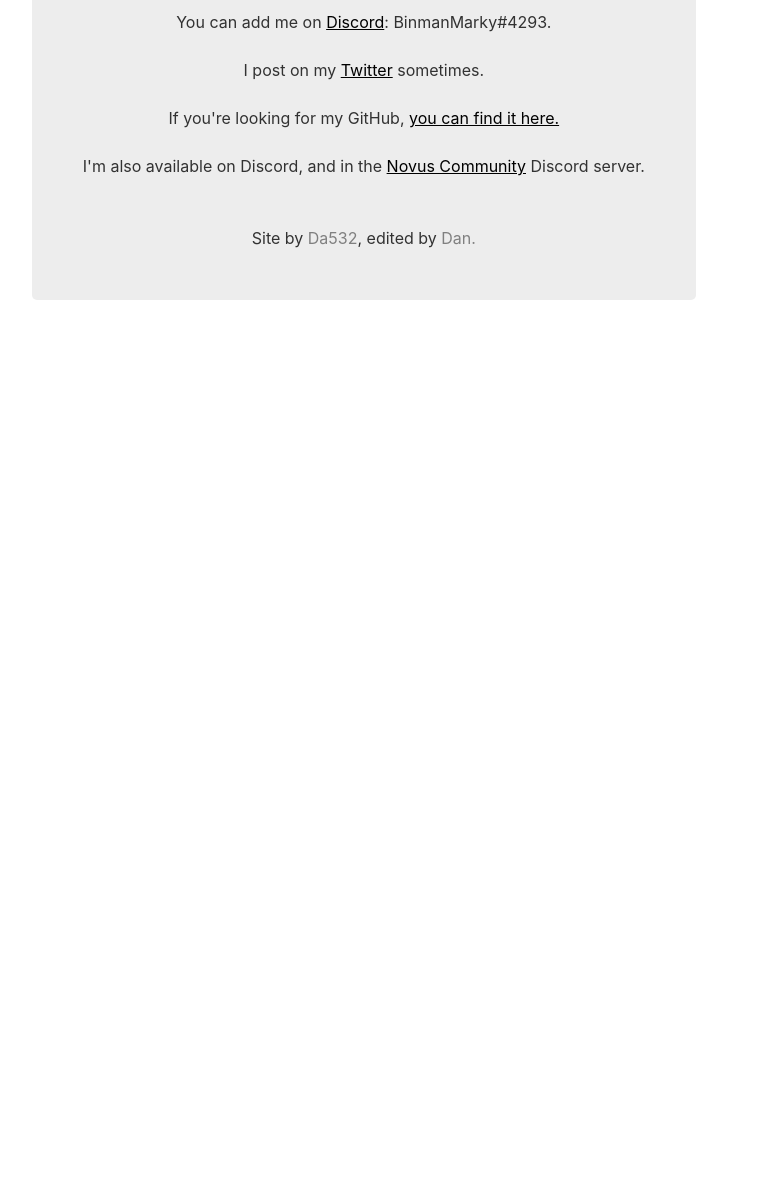
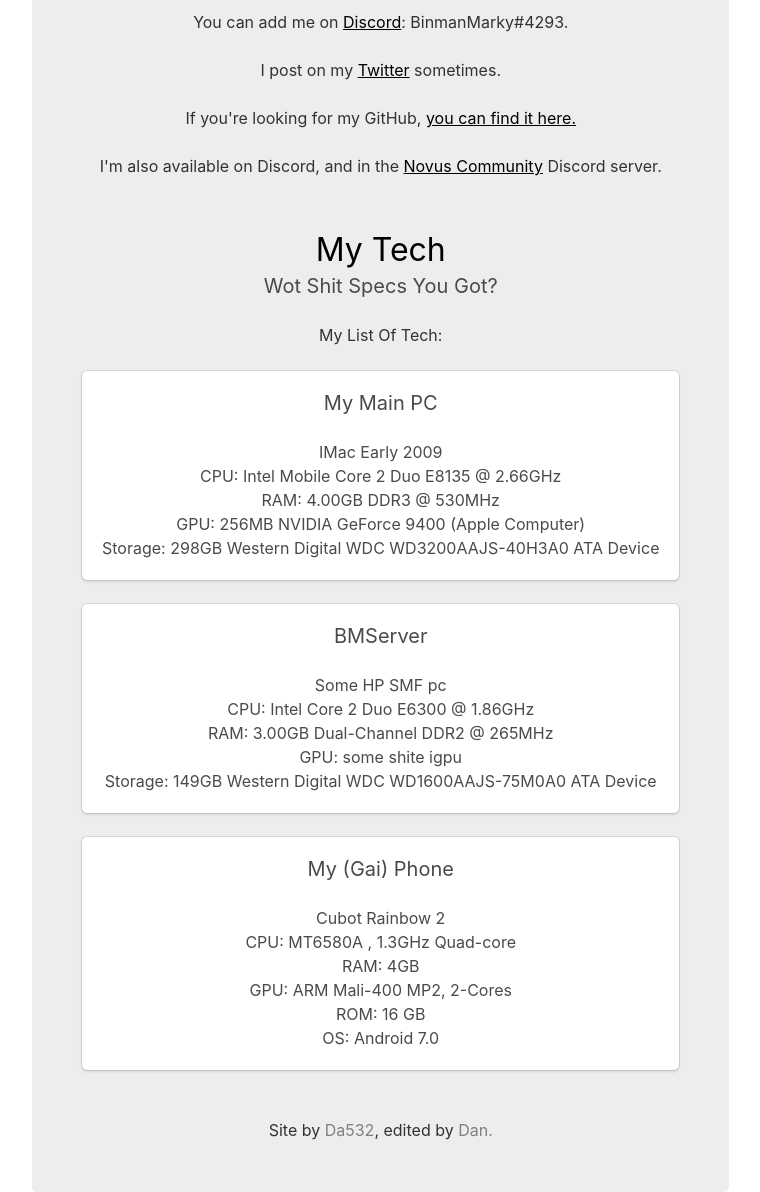
Before and after one commit to DanOffDiscord/SyncroTV-Website, a plain HTML site: page index.html in a window 1280 px wide. Shown: the part 1130-2322 px from the top of the page, without its empty margins (68-828 px from the left). Before the commit the page ends 1430 px from the top, so only its background shows below. Drawn offline with Linux system fonts and the light colour scheme.

Commit message:
Added Spec List

```diff
--- a/index.html
+++ b/index.html
@@ -48,6 +48,48 @@
                 <p> I'm also available on Discord, and in the <a href=https://discord.io/novus style=color:black;> <u>Novus Community</u></a> Discord server.</p>
                 <br>
                 <br>
+                <h1> <a id=who style=color:black;> My Tech </a></h1>
+                <h1 class=subtitle> Wot Shit Specs You Got? </h1>
+                <p> My List Of Tech: </p>
+                <br>
+                <div class=columns>
+                    <div class=column>
+                        <div class=box>
+                            <h1 class=subtitle> My Main PC </h1>
+                            <p> IMac Early 2009 </p>
+                            <p> CPU: Intel Mobile Core 2 Duo E8135 @ 2.66GHz </p>
+                            <p> RAM: 4.00GB DDR3 @ 530MHz </p>
+                            <p> GPU: 256MB NVIDIA GeForce 9400 (Apple Computer) </p>
+                            <p> Storage: 298GB Western Digital WDC WD3200AAJS-40H3A0 ATA Device </p>
+                        </div>
+                    </div>
+                </div>
+                <div class=columns>
+                    <div class=column>
+                        <div class=box>
+                            <h1 class=subtitle> BMServer </h1>
+                            <p> Some HP SMF pc </p>
+                            <p> CPU: Intel Core 2 Duo E6300 @ 1.86GHz </p>
+                            <p> RAM: 3.00GB Dual-Channel DDR2 @ 265MHz </p>
+                            <p> GPU: some shite igpu </p>
+                            <p> Storage: 149GB Western Digital WDC WD1600AAJS-75M0A0 ATA Device </p>
+                        </div>
+                    </div>
+                </div>
+                <div class=columns>
+                    <div class=column>
+                        <div class=box>
+                            <h1 class=subtitle> My (Gai) Phone </h1>
+                            <p> Cubot Rainbow 2 </p>
+                            <p> CPU: MT6580A , 1.3GHz  Quad-core </p>
+                            <p> RAM: 4GB </p>
+                            <p> GPU: ARM Mali-400 MP2, 2-Cores </p>
+                            <p> ROM: 16 GB </p>
+                            <p> OS: Android 7.0 </p>
+                        </div>
+                    </div>
+                </div>
+                <br>
                 <footer>Site by <a href="https://da532.com" style=color:grey;>Da532</a>, edited by <a href="https://danjamesbee.tk" style=color:grey;>Dan.</a></footer>
             </div>
         </body>
```
